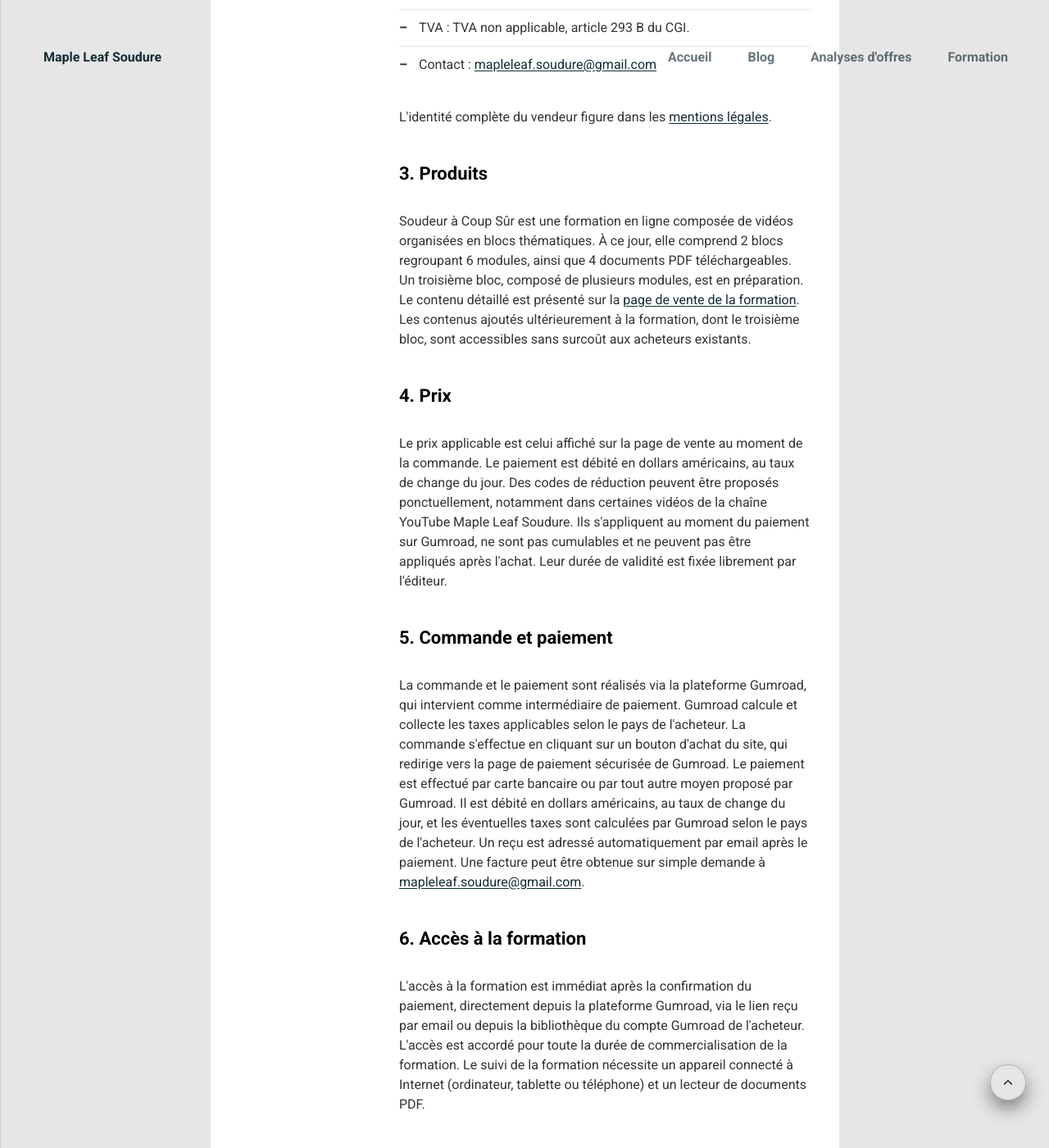
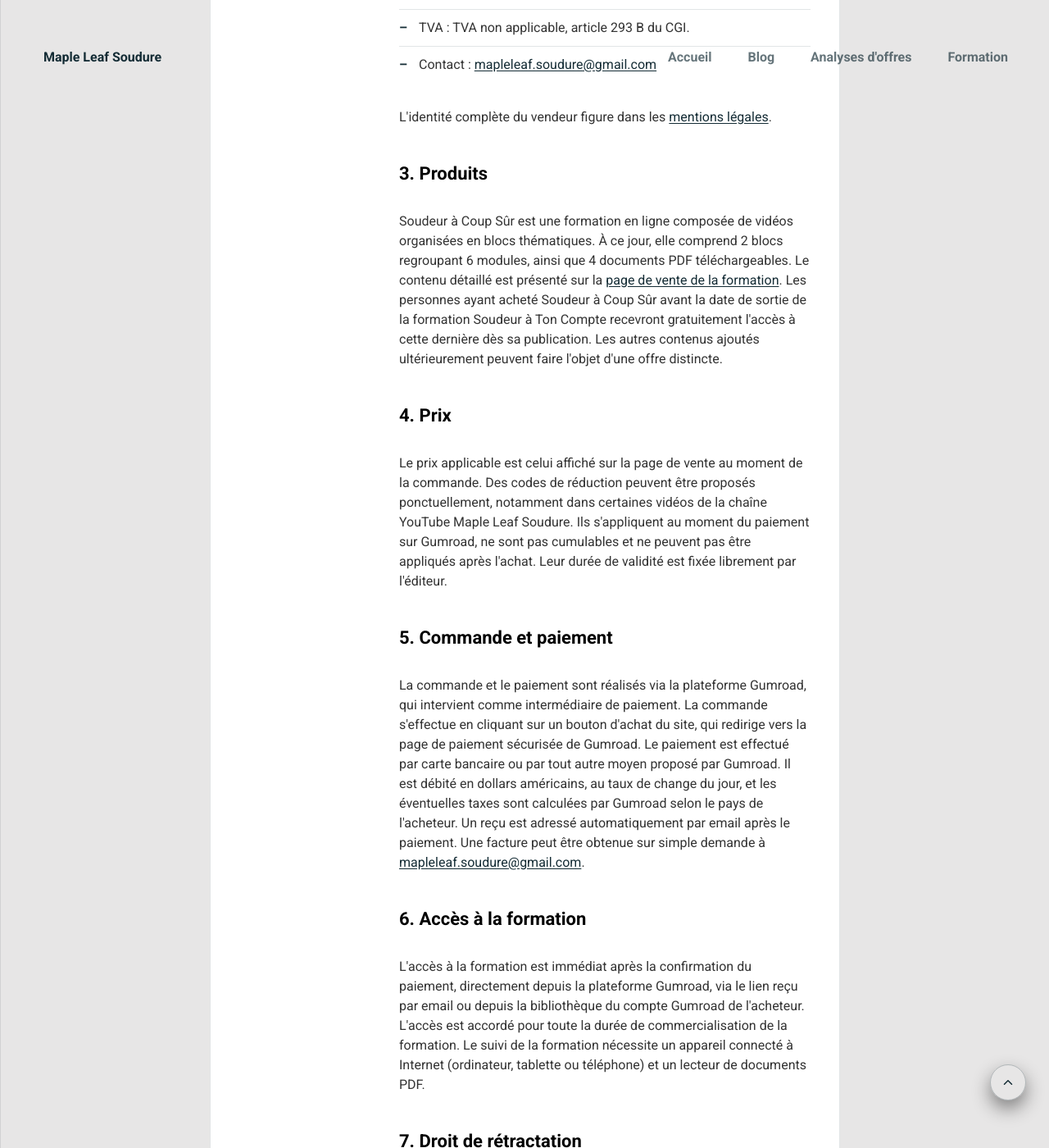
Before and after one commit to wallidguergour/mapleleafsoudure, a Jekyll site: the page built from conditions-generales-de-vente.html, in a window 1280 px wide and 1400 px high, scrolled down 745 px. Shown: the whole window at 82% size. Built offline with Jekyll 4.4.1, drawn with Linux system fonts in a browser that asks for light colours; comment, search, counter and statistics services are not loaded.

Commit message:
Mentions légales complétées, CGV et page de vente : offre Soudeur à Ton Compte
- Mentions légales : nom de l'éditeur (seule page autorisée)
- CGV : phrases en double retirées (débit en dollars, taxes Gumroad) ;
  description de Soudeur à Coup Sûr (2 blocs, 6 modules, 4 PDF) ; accès
  gratuit à Soudeur à Ton Compte pour les acheteurs antérieurs à sa sortie
- Page de vente : « Offerte à sa sortie si tu achètes Soudeur à Coup Sûr avant. »

Co-Authored-By: Claude Opus 5.5 <noreply@anthropic.com>

```diff
--- a/conditions-generales-de-vente.html
+++ b/conditions-generales-de-vente.html
@@ -44,16 +44,15 @@ permalink: /conditions-generales-de-vente/
       <p>
         Soudeur à Coup Sûr est une formation en ligne composée de vidéos organisées en blocs thématiques.
         À ce jour, elle comprend 2 blocs regroupant 6 modules, ainsi que 4 documents PDF téléchargeables.
-        Un troisième bloc, composé de plusieurs modules, est en préparation. Le contenu détaillé est présenté
-        sur la <a href="/soudeur-a-coup-sur/">page de vente de la formation</a>.
-        Les contenus ajoutés ultérieurement à la formation, dont le troisième bloc, sont accessibles sans surcoût
-        aux acheteurs existants.
+        Le contenu détaillé est présenté sur la <a href="/soudeur-a-coup-sur/">page de vente de la formation</a>.
+        Les personnes ayant acheté Soudeur à Coup Sûr avant la date de sortie de la formation Soudeur à Ton Compte
+        recevront gratuitement l'accès à cette dernière dès sa publication. Les autres contenus ajoutés
+        ultérieurement peuvent faire l'objet d'une offre distincte.
       </p>
 
       <h2>4. Prix</h2>
       <p>
         Le prix applicable est celui affiché sur la page de vente au moment de la commande.
-        Le paiement est débité en dollars américains, au taux de change du jour.
         Des codes de réduction peuvent être proposés ponctuellement, notamment dans certaines vidéos de la chaîne
         YouTube Maple Leaf Soudure. Ils s'appliquent au moment du paiement sur Gumroad, ne sont pas cumulables et
         ne peuvent pas être appliqués après l'achat. Leur durée de validité est fixée librement par l'éditeur.
@@ -63,7 +62,7 @@ permalink: /conditions-generales-de-vente/
       <!-- Statut exact de Gumroad (vendeur ou intermédiaire) à confirmer avec le comptable. -->
       <p>
         La commande et le paiement sont réalisés via la plateforme Gumroad, qui intervient comme intermédiaire
-        de paiement. Gumroad calcule et collecte les taxes applicables selon le pays de l'acheteur.
+        de paiement.
         La commande s'effectue en cliquant sur un bouton d'achat du site, qui redirige vers la page de paiement
         sécurisée de Gumroad. Le paiement est effectué par carte bancaire ou par tout autre moyen proposé par Gumroad.
         Il est débité en dollars américains, au taux de change du jour, et les éventuelles taxes sont calculées par
--- a/mentions-legales.html
+++ b/mentions-legales.html
@@ -23,7 +23,7 @@ permalink: /mentions-legales/
 
       <h2>Éditeur du site</h2>
       <ul>
-        <li>Éditeur : <span class="mls-todo">[[ À COMPLÉTER : nom et prénom ]]</span> EI</li>
+        <li>Éditeur : Wallid Guergour EI</li>
         <li>Statut : entrepreneur individuel (micro-entreprise)</li>
         <li>Nom commercial : Maple Leaf Soudure</li>
         <li>SIRET : 804 252 138 00040</li>
--- a/soudeur-a-coup-sur/index.html
+++ b/soudeur-a-coup-sur/index.html
@@ -449,7 +449,7 @@
           <strong>Et après ?</strong> Une formation distincte, dédiée à l'indépendance
           (se mettre à son compte, trouver ses clients, bâtir son activité), viendra prolonger
           le parcours pour ceux qui voudront aller jusque-là. Elle n'est pas incluse dans
-          Soudeur à Coup Sûr : c'est l'étape d'après.
+          Soudeur à Coup Sûr : c'est l'étape d'après. Offerte à sa sortie si tu achètes Soudeur à Coup Sûr avant.
         </p>
       </div>
 
```
